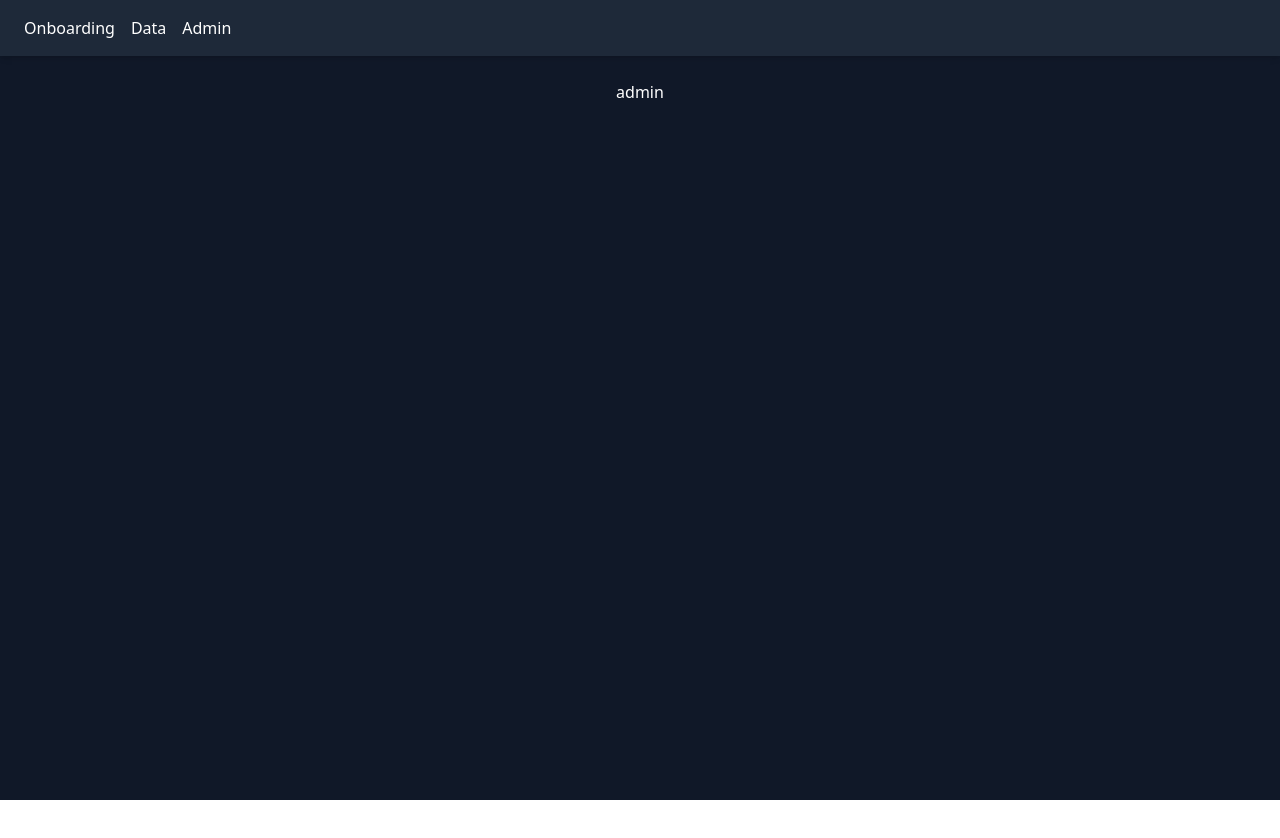
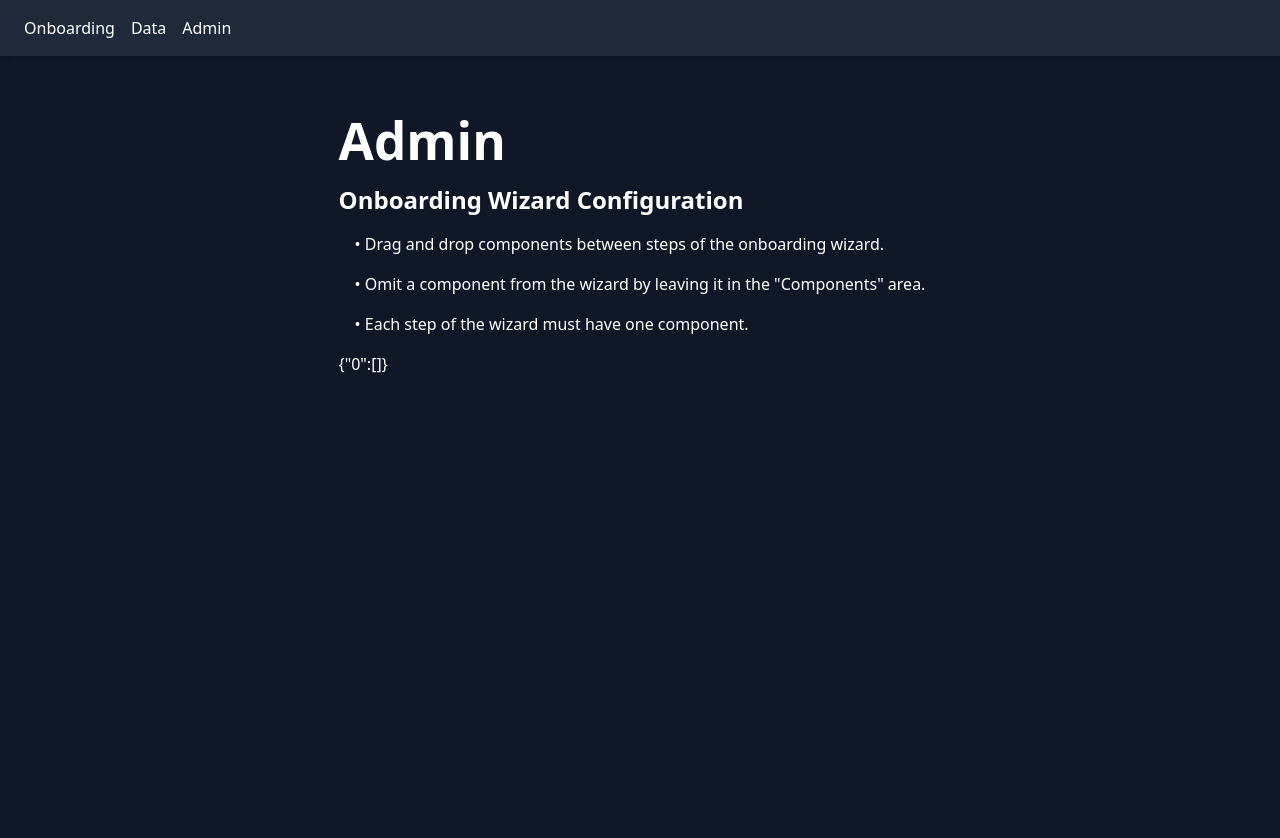
Before and after one commit to MMongelli99/onboarding-wizard, a React (Vite) app in the folder frontend/: page /admin in a window 1280 px wide. Shown: the top 838 px of the page. Before the commit the page ends 800 px from the top, so only its background shows below. Built offline with nearby package versions, Linux system fonts and the light colour scheme; no server answers.

Commit message:
start of admin page, just reads wizard steps config from database

```diff
--- a/frontend/src/App.tsx
+++ b/frontend/src/App.tsx
@@ -1,6 +1,7 @@
 import { BrowserRouter as Router, Routes, Route, Link } from "react-router-dom";
 import PageNotFound from "./components/PageNotFound";
 import DatabaseViewer from "./components/DatabaseViewer";
+import Admin from "./components/Admin";
 
 export default function App() {
   return (
@@ -21,7 +22,7 @@ export default function App() {
           <Routes>
             <Route path="/" element={<div>wizard</div>} />
             <Route path="/data" element={<DatabaseViewer />} />
-            <Route path="/admin" element={<div>admin</div>} />
+            <Route path="/admin" element={<Admin />} />
             <Route path="*" element={<PageNotFound />} />
           </Routes>
         </div>
--- /dev/null
+++ b/frontend/src/components/Admin.tsx
@@ -0,0 +1,67 @@
+import React, { useState, useEffect } from "react";
+import {
+  DndContext,
+  useDraggable,
+  useDroppable,
+  DragEndEvent,
+} from "@dnd-kit/core";
+import { getWizardComponents, updateWizardComponent } from "../services";
+
+export default function Admin() {
+  type WizardSteps = Record<
+    number, // wizard step number
+    string[] // components present in step of wizard
+  >;
+  const wizardStepsInit = {
+    0: [] as string[], // unused components
+  };
+  const [wizardSteps, setWizardSteps] = useState<WizardSteps>(wizardStepsInit);
+
+  // get wizard steps configuration from db
+  useEffect(() => {
+    function handleSuccess(data: unknown) {
+      setWizardSteps(
+        (data as { kind: string; step: number }[]).reduce(
+          (acc: WizardSteps, { kind, step }) => {
+            const componentName = kind;
+            const wizardStepNumber = step;
+            if (!acc[wizardStepNumber]) acc[wizardStepNumber] = [];
+            // prevent duplicates
+            acc[wizardStepNumber].push(componentName);
+            acc[wizardStepNumber] = [...new Set(acc[wizardStepNumber])];
+            return acc;
+          },
+          wizardStepsInit,
+        ),
+      );
+    }
+    getWizardComponents({
+      onSuccess: handleSuccess,
+      onError: (errMsg) => {
+        console.error("Failed to fetch wizard components:", errMsg);
+      },
+    });
+  }, []);
+
+  return (
+    <div className="p-8 min-h-screen text-white bg-gray-900">
+      <h1 className="text-2xl font-bold mb-4">Admin</h1>
+      <h2 className="text-2xl font-bold mb-4">
+        Onboarding Wizard Configuration
+      </h2>
+      <ul>
+        <li className="m-4">
+          • Drag and drop components between steps of the onboarding wizard.
+        </li>
+        <li className="m-4">
+          • Omit a component from the wizard by leaving it in the "Components"
+          area.
+        </li>
+        <li className="m-4">
+          • Each step of the wizard must have one component.
+        </li>
+      </ul>
+      <p>{JSON.stringify(wizardSteps)}</p>
+    </div>
+  );
+}
```
